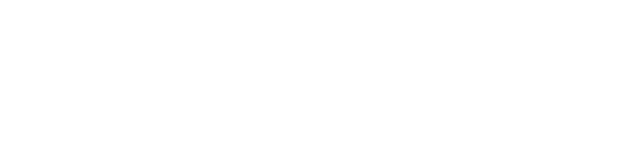
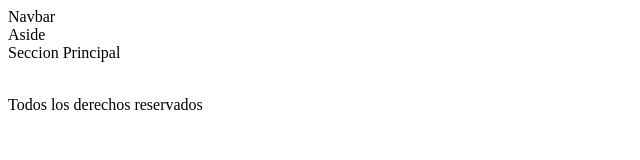
Before and after one commit to Carlos-Saenz-Acuna/media-queries, a plain HTML site: page index.html in a window 1280 px wide. Shown: the whole page, without its empty margins (0-640 px from the left). Drawn offline with Linux system fonts and the light colour scheme; a web font is replaced by a local one.

Commit message:
actualizacion

```diff
--- a/index.html
+++ b/index.html
@@ -14,8 +14,15 @@
     <script src="https://kit.fontawesome.com/f7158e74fe.js" crossorigin="anonymous"></script>
 </head>
 <body>
+   <nav>Navbar</nav>
+   <aside>Aside</aside>
+   <main>Seccion Principal</main>
+   <footer>
+    <i class="fa-brands fa-facebook fa-xl" style="color: #ffffff;"></i>
+    <i class="fa-brands fa-instagram fa-lg" style="color: #ffffff;"></i>
+    <p>Todos los derechos reservados</p>
 
-
+    </footer>
 
 </body>
 </html>
```
